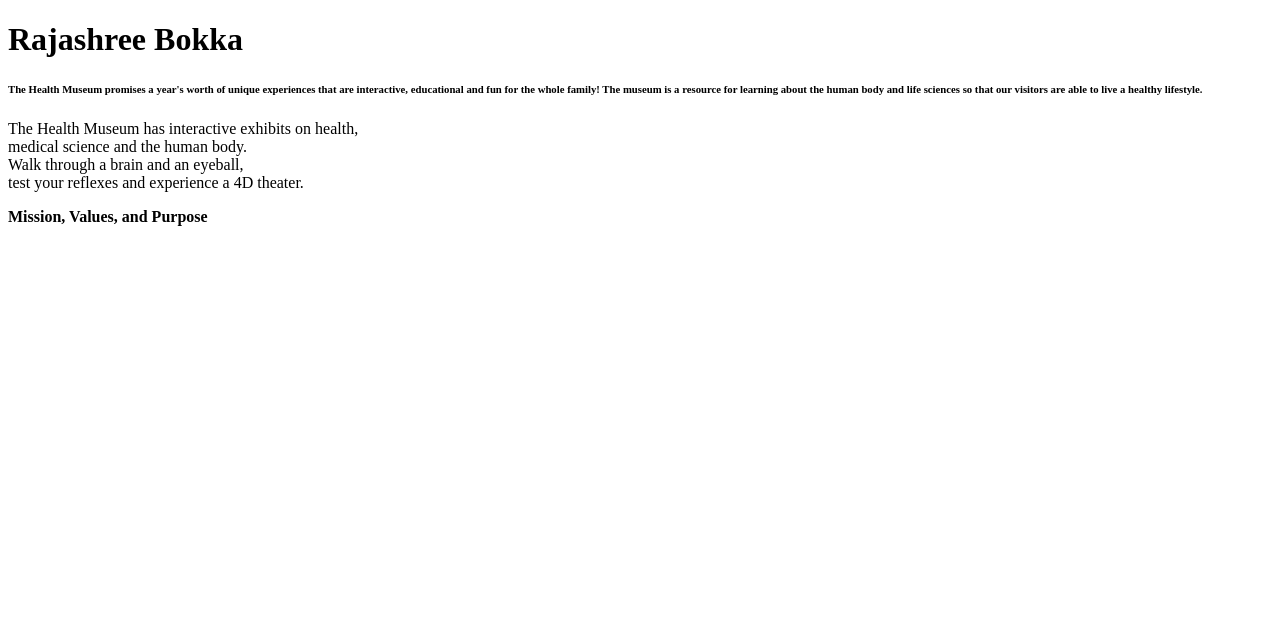
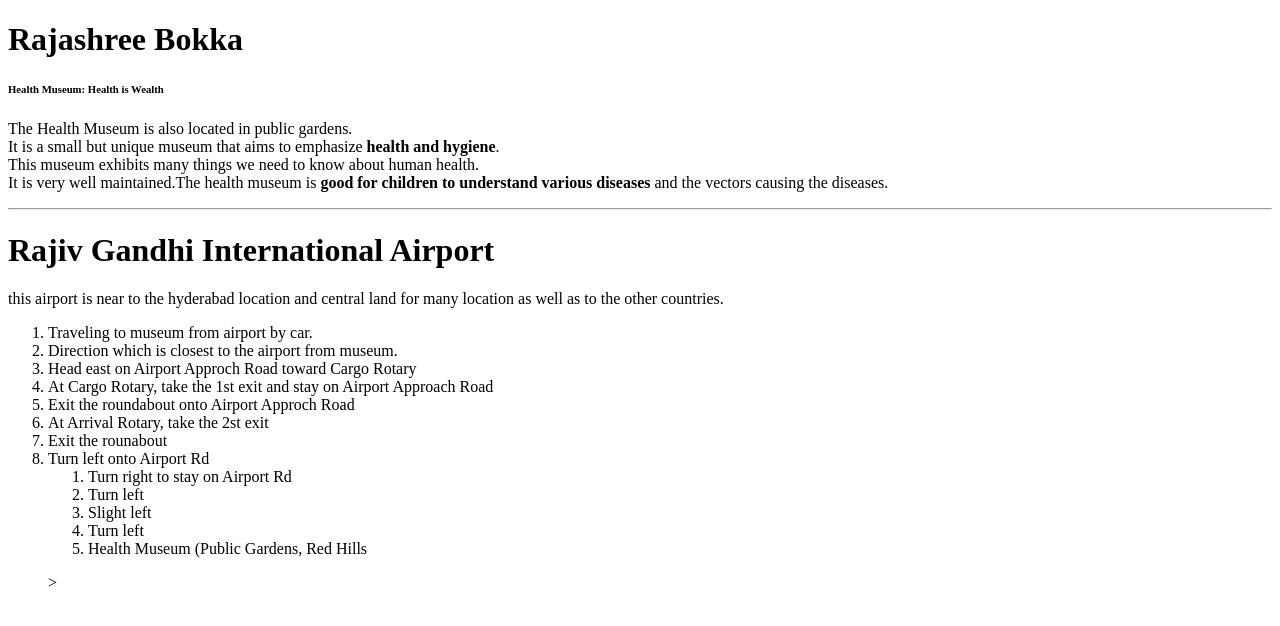
Before and after one commit to 44-563-Web-Apps-F22/44563-webapps-assignment-3-Raja-shree, a plain HTML site: page index.html in a window 1280 px wide. Drawn offline with Linux system fonts and the light colour scheme.

Commit message:
modified the data with the routing direction from airport to museum

```diff
--- a/index.html
+++ b/index.html
@@ -3,21 +3,48 @@
     <head>
         <title>About Me</title>
         <title>About My Favourite Museum</title>
+
     </head>
 
     <body>
         <h1>Rajashree Bokka</h1>
-        <h6>The Health Museum promises
-            a year's worth of unique
-            experiences that are interactive,
-            educational and fun for the whole family!
-            The museum is a resource for learning about the human body and life sciences
-            so that our visitors are able to live a healthy lifestyle.</h6>
-        <p> The Health Museum has interactive exhibits on health,<br>
-                medical science and the human body.<br>
-                Walk through a brain and an eyeball,<br>
-                test your reflexes and experience a 4D theater.<br> </p>
-        <b> Mission, Values, and Purpose</b>
+        <h6>Health Museum: Health is Wealth
+            </h6>
+        <p> The Health Museum is also located in public gardens.<br>
+            It is a small but unique museum that aims to   emphasize <b>health and hygiene</b>.<br>
+            This museum exhibits many things we need to know about human health.<br>
+            It is very well maintained.The health museum is <b>good for children to understand various diseases</b>
+            and the vectors causing the diseases. <br>
+             </p>
 
+        <hr>
+        <h1> Rajiv Gandhi International Airport</h1>
+        <p> this airport is near to the hyderabad location and central land for many location as well as to the other countries.
+        </p>
+        <ol>
+            <li> Traveling to museum from airport by car.</li>
+            <li>Direction  which is closest to the airport from museum.</li>
+            <li>Head east on Airport Approch Road toward Cargo Rotary</li>
+            <li>At Cargo Rotary, take the 1st exit and stay on Airport Approach Road</li>
+            <li>Exit the roundabout onto Airport Approch Road</li>
+            <li>At Arrival Rotary, take the 2st exit</li>
+            <li>Exit the rounabout</li>
+            <li>Turn left onto Airport Rd</li>
+                <ol>
+                    <li>Turn right to stay on Airport Rd</li>
+                    <li>Turn left</li>
+                    <li>Slight left</li>
+                    <li>Turn left</Li>
+                    <li>Health Museum (Public Gardens, Red Hills</li>
+                </ol>
+
+
+
+
+
+
+
+        <p></p>
+        ></hr>
     </body>
 </html>
```
